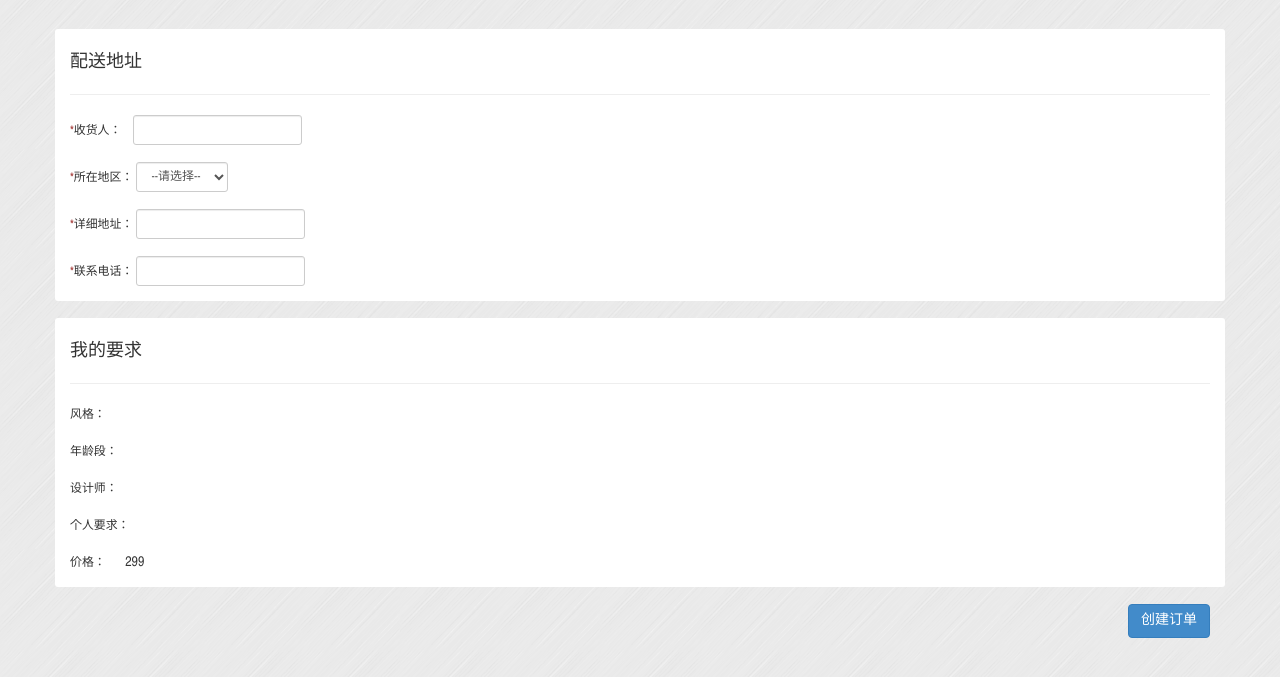
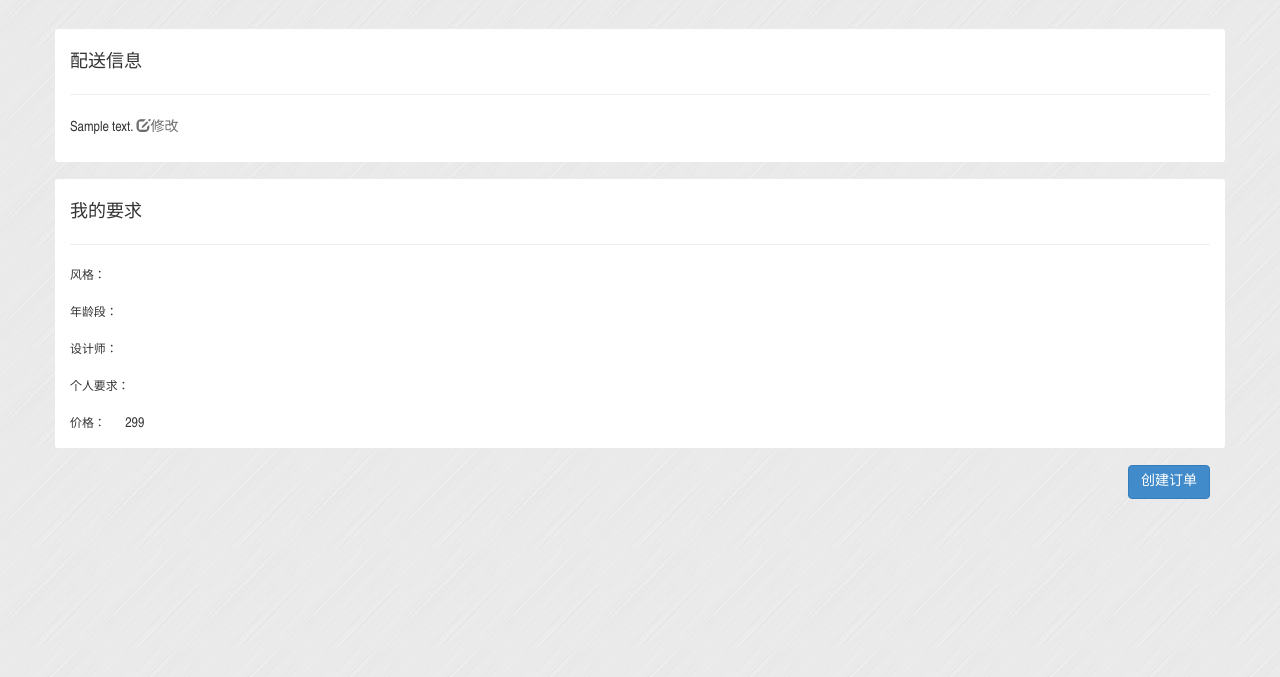
Before and after one commit to smokingkapor/handsome, a Django app: template orders/templates/orders/create_order.html in a window 1280 px wide. Shown: the part 51-728 px from the top of the page. Run offline with Django 3.2, Linux system fonts and the light colour scheme; the template is opened without the code that fills it: most values are stand-ins (such as "Sample title", 1, 10 or a date in 2020); parts of the project's set-up code (start-up, migrations or seed data) failed here and were passed over; some libraries are stand-ins or nearby versions.

Commit message:
Implement order address

```diff
--- a/orders/forms.py
+++ b/orders/forms.py
@@ -10,4 +10,4 @@ class CreateOrderForm(forms.ModelForm):
     """
     class Meta:
         model = Order
-        fields = ('total_price', 'address', 'message', 'preferred_designer')
+        fields = ('total_price', 'message', 'preferred_designer')
--- a/orders/static/css/order.css
+++ b/orders/static/css/order.css
@@ -26,3 +26,13 @@
 #design-photos img {
     width: 400px;
 }
+
+#create-order input.form-control {
+    display: inline;
+    width: 300px;
+}
+
+#create-order select {
+    width: 150px;
+    display: inline;
+}
--- a/orders/static/js/order.js
+++ b/orders/static/js/order.js
@@ -1,6 +1,6 @@
 $(document).ready(function(){
     // address select
-    $('#province, #city, #country').change(function(){
+    $('#province, #city').change(function(){
         $(this).nextAll('select').addClass('hidden').children('option[value!=-1]').remove();
         var pk = $(this).val();
         if (pk != -1) {
@@ -27,7 +27,76 @@ $(document).ready(function(){
         if (address.length > 0) {
             address += '  ';
         }
-        $('#address').text(address);
+        $('#region').text(address);
+    });
+
+    // validate all the fields in the address form
+    function validate_address_form() {
+        var fields = ['#name', '#phone', '#house'];
+        for (var i in fields) {
+            var $field = $(fields[i]);
+            var val = $field.val();
+            if (!val) {
+                $field.parents('.form-group').addClass('has-error');
+            } else {
+                $field.parents('.form-group').removeClass('has-error');
+            }
+        }
+
+        $('select.address:hidden').each(function(){
+            $(this).parents('.form-group').removeClass('has-error');
+        });
+
+        $('select.address:visible').each(function(){
+            if ($(this).val() == '-1') {
+                $(this).parents('.form-group').addClass('has-error');
+            } else {
+                $(this).parents('.form-group').removeClass('has-error');
+            }
+        });
+
+        return $('#create-order .has-error').size() == 0;
+    }
+
+    // cancel address edit
+    $('#cancel-edit-address-btn').click(function() {
+        $('#address-edit-panel').addClass('hidden');
+        $('#full-adress').removeClass('hidden');
+    });
+
+    // save the address info
+    $('#save-address-btn').click(function(){
+        if (!validate_address_form()) {
+            return;
+        }
+        var data = {
+            address_id: $('#address-pk').val(),
+            name: $('#name').val(),
+            phone: $('#phone').val(),
+            house: $('#house').val(),
+            province: $('#province').val()
+        };
+        if ($('#city').is(':visible')) {
+            data['city'] = $('#city').val();
+        }
+        if ($('#country').is(':visible')) {
+            data['country'] = $('#country').val();
+        }
+        $.ajax({
+            url: $(this).data('url'),
+            data: data,
+            success: function(data) {
+                $('#address-pk').val(data.id);
+                $('#address-edit-panel').addClass('hidden');
+                $('#full-adress').removeClass('hidden');
+                $('#full-adress span:first').text(data.address);
+            }
+        });
+    });
+
+    $('#edit-address-btn').click(function() {
+        $('#address-edit-panel').removeClass('hidden');
+        $('#full-adress').addClass('hidden');
     });
 
     // load price and personal requirement from local storage
@@ -41,19 +110,24 @@ $(document).ready(function(){
 
     // create order
     $('#create-order-btn').click(function(){
+        if ($('#address-edit-panel').is(':visible')) {
+            alert('请先保存配送信息');
+            return;
+        }
         var $btn = $(this);
         $btn.button('loading');
+        var data = {
+            total_price: parseInt(localStorage.price),
+            message: requirement,
+            preferred_designer: designer.id,
+            address: $('#address-pk').val(),
+            csrfmiddlewaretoken: get_cookie('csrftoken')
+        };
         $.ajax({
             url: $btn.data('url'),
             type: 'post',
             dataType: 'json',
-            data: {
-                total_price: parseInt(localStorage.price),
-                message: requirement,
-                preferred_designer: designer.id,
-                address: $('#address').text().trim() + $('#address').next('input').val(),
-                csrfmiddlewaretoken: get_cookie('csrftoken')
-            },
+            data: data,
             success: function(data) {
                 $btn.button('reset');
                 if (data.success) {
--- a/orders/templates/orders/create_order.html
+++ b/orders/templates/orders/create_order.html
@@ -5,46 +5,86 @@
 <script src="{% static 'js/order.js' %}"></script>
 {% endblock%}
 
+{% block extracss %}
+<link rel="stylesheet" href="{% static 'css/order.css' %}">
+{% endblock%}
+
 {% block title %}下单{% endblock %}
 
 {% block content %}
 <div class="container body" id="create-order">
     <div class="row">
-        <form class="form-inline col-md-12 content" role="form">
-            <h4>配送地址</h4>
+        <form class="form-horizontal col-md-12 content" role="form">
+            <h4>配送信息</h4>
             <hr />
+            <input type="hidden" id="address-pk" value="{{ address.id }}" />
+            <p id="full-adress" {% if not address %}class="hidden"{% endif %}>
+                <span>{{ address|default_if_none:'' }}</span>
+                <a href="javascript:void(0)" id="edit-address-btn"><span class="glyphicon glyphicon-edit"></span>修改</a>
+            </p>
+            <div id="address-edit-panel" {% if address %}class="hidden"{% endif %}>
                 <div class="form-group">
-                <small><b class="text-danger">*</b>收货人：&nbsp;&nbsp;&nbsp;</small>
-                <input class="form-control input-sm" />
+                    <small class="col-sm-1 control-label"><b class="text-danger">*</b>收货人&nbsp;&nbsp;&nbsp;：</small>
+                    <div class="col-sm-11">
+                        <input id="name" class="form-control input-sm" value="{{ address.name }}" />
                     </div>
-            <br /><br />
+                </div>
                 <div class="form-group">
-                <small><b class="text-danger">*</b>所在地区：</small>
+                    <small class="col-sm-1 control-label"><b class="text-danger">*</b>所在地区：</small>
+                    <div class="col-sm-11">
                         <select id="province" class="form-control input-sm address" data-target="#city" data-url="{% url 'orders:load_address' %}?level=city">
                             <option value="-1">--请选择--</option>
                             {% for province in provinces %}
+                                {% if province == address.province %}
+                                    <option value="{{ province.id }}" selected="selected">{{ province.name }}</option>
+                                {% else %}
                                     <option value="{{ province.id }}">{{ province.name }}</option>
+                                {% endif %}
                             {% endfor %}
                         </select>
-                <select id="city" class="hidden form-control input-sm address" data-target="#country" data-url="{% url 'orders:load_address' %}?level=country">
+                        <select id="city" class="form-control input-sm address {% if not address.city %}hidden{% endif %}" data-target="#country" data-url="{% url 'orders:load_address' %}?level=country">
                             <option value="-1">--请选择--</option>
+                            {% for city in address.province.city_set.all %}
+                                {% if city == address.city %}
+                                    <option value="{{ city.id }}" selected="selected">{{ city.name }}</option>
+                                {% else %}
+                                    <option value="{{ city.id }}">{{ city.name }}</option>
+                                {% endif %}
+                            {% endfor %}
                         </select>
-                <select id="country" class="hidden form-control input-sm address" data-target="#town" data-url="{% url 'orders:load_address' %}?level=town">
+                        <select id="country" class="form-control input-sm address {% if not address.country %}hidden{% endif %}" data-target="#town" data-url="{% url 'orders:load_address' %}?level=town">
                             <option value="-1">--请选择--</option>
-                </select>
-                <select id="town" class="hidden form-control input-sm address">
-                    <option value="-1">--请选择--</option>
+                            {% for country in address.city.country_set.all %}
+                                {% if country == address.country %}
+                                    <option value="{{ country.id }}" selected="selected">{{ country.name }}</option>
+                                {% else %}
+                                    <option value="{{ country.id }}">{{ country.name }}</option>
+                                {% endif %}
+                            {% endfor %}
                         </select>
                     </div>
-            <br /><br />
+                </div>
                 <div class="form-group">
-                <small><b class="text-danger">*</b>详细地址：</small>
-                <span id="address"></span><input class="form-control input-sm" />
+                    <small class="col-sm-1 control-label"><b class="text-danger">*</b>详细地址：</small>
+                        <div class="col-sm-11">
+                            <span id="region">{{ address.get_region }}</span>
+                            <input id="house" class="form-control input-sm" value="{{ address.house }}" />
                         </div>
-            <br /><br />
+                </div>
                 <div class="form-group">
-                <small><b class="text-danger">*</b>联系电话：</small>
-                <input class="form-control input-sm" />
+                    <small class="col-sm-1 control-label"><b class="text-danger">*</b>联系电话：</small>
+                    <div class="col-sm-11">
+                        <input id="phone" class="form-control input-sm" value="{{ address.phone }}" />
+                    </div>
+                </div>
+                <div class="form-group">
+                    <div class="col-sm-offset-1 col-sm-11">
+                        <button id="save-address-btn" type="button" data-url="{% url 'orders:save_address' %}" class="btn btn-default">保存配送信息</button>
+                        {% if address %}
+                        <a id="cancel-edit-address-btn" href="javascript:void(0)">取消</a>
+                        {% endif %}
+                    </div>
+                </div>
             </div>
         </form>
     </div>
--- a/orders/urls.py
+++ b/orders/urls.py
@@ -4,7 +4,7 @@ from django.conf.urls import patterns, url
 from .views import(
     CreateOrderView, LoadAddressView, CreateSuccessView, MyOrderView,
     OrderListView, PrepayView, PayView, SendView, ReceiveView, OrderDetailView,
-    OrderClothingsView
+    OrderClothingsView, SaveAddressView
 )
 
 
@@ -14,6 +14,7 @@ urlpatterns = patterns(
     url(r'^clothings/$', OrderClothingsView.as_view(), name='clothings'),
     url(r'^me/$', MyOrderView.as_view(), name='me'),
     url(r'^load_address/$', LoadAddressView.as_view(), name='load_address'),
+    url(r'^save_address/$', SaveAddressView.as_view(), name='save_address'),
     url(r'^(?P<code>\d+)/create_success/$', CreateSuccessView.as_view(),
         name='create_success'),
     url(r'^(?P<code>\d+)/$', OrderDetailView.as_view(), name='detail'),
```
Also changed, not shown: orders/models.py (+22 -2 lines), orders/templates/orders/order_detail.html (+6 -6 lines), orders/views.py (+50 -2 lines), orders/migrations/0009_auto__chg_field_address_city__chg_field_address_country.py (added). Lines whose indentation alone changed are shown as unchanged.
